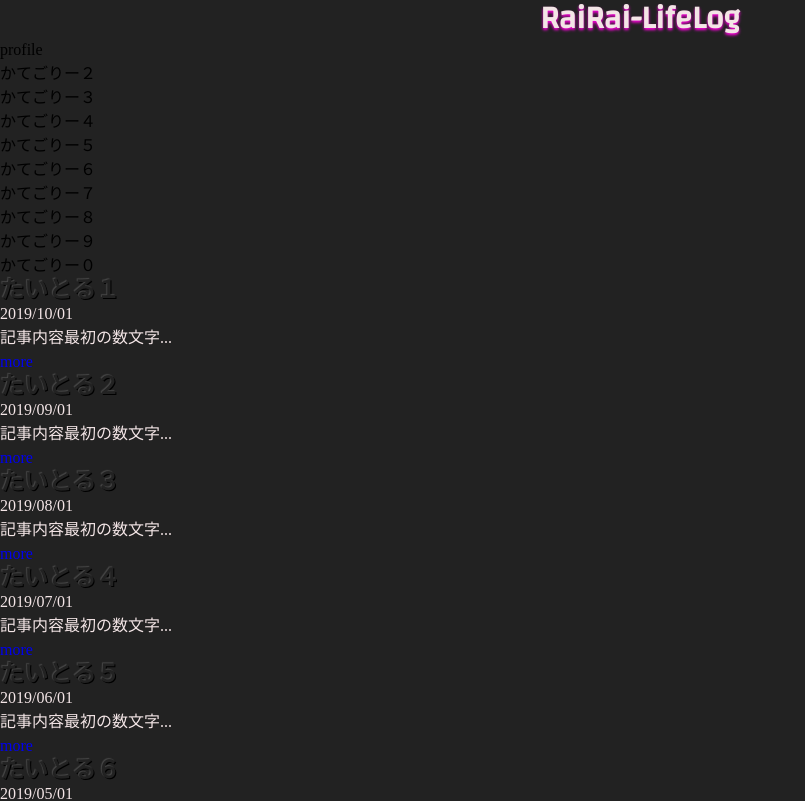
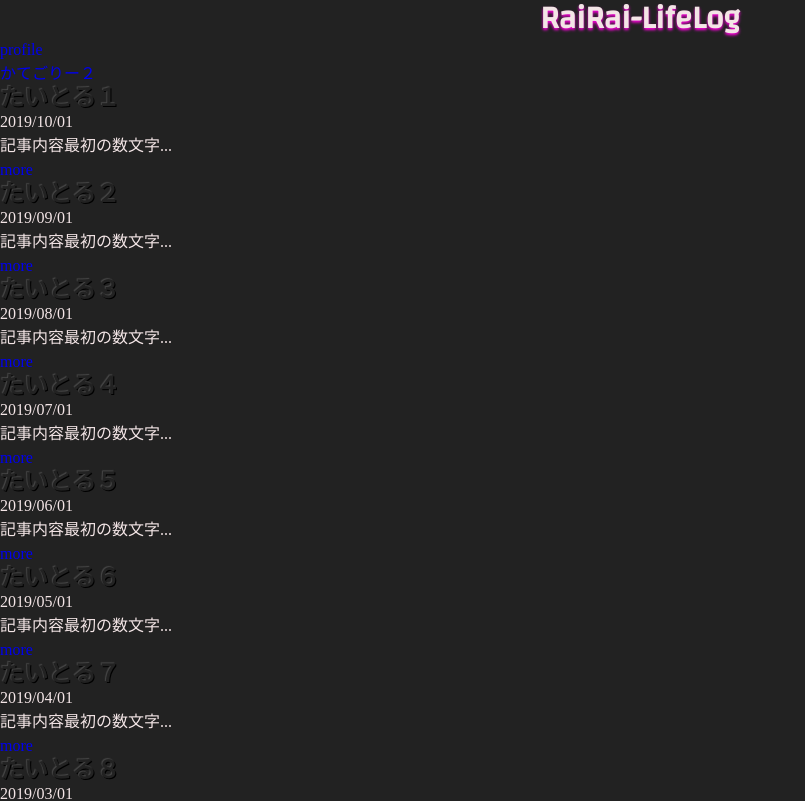
Before and after one commit to rairailife/rrll, a Nuxt app: page / in a window 1280 px wide. Shown: the top 801 px of the page, without its empty margins (0-805 px from the left). Built offline with nearby package versions, Linux system fonts and the light colour scheme.

Commit message:
メニューコンポーネント追加（未完成）

```diff
--- a/components/Menu.vue
+++ b/components/Menu.vue
@@ -13,14 +13,14 @@ export default {
       menuList: [
         {title: 'profile', url: '/profile'},
         {title: 'かてごりー２', url: ''},
-        {title: 'かてごりー３', url: ''},
-        {title: 'かてごりー４', url: ''},
-        {title: 'かてごりー５', url: ''},
-        {title: 'かてごりー６', url: ''},
-        {title: 'かてごりー７', url: ''},
-        {title: 'かてごりー８', url: ''},
-        {title: 'かてごりー９', url: ''},
-        {title: 'かてごりー０', url: ''},
+        // {title: 'かてごりー３', url: ''},
+        // {title: 'かてごりー４', url: ''},
+        // {title: 'かてごりー５', url: ''},
+        // {title: 'かてごりー６', url: ''},
+        // {title: 'かてごりー７', url: ''},
+        // {title: 'かてごりー８', url: ''},
+        // {title: 'かてごりー９', url: ''},
+        // {title: 'かてごりー０', url: ''},
       ]
     }
   }
@@ -28,13 +28,13 @@ export default {
 </script>
 
 <style scoped>
-* {
+/* * {
   padding:    0;
   margin:     0;
   width:      100%;
-}
+} */
 
-.menu, a {
+/* .menu, a {
   color: #000000;
-}
+} */
 </style>
```
